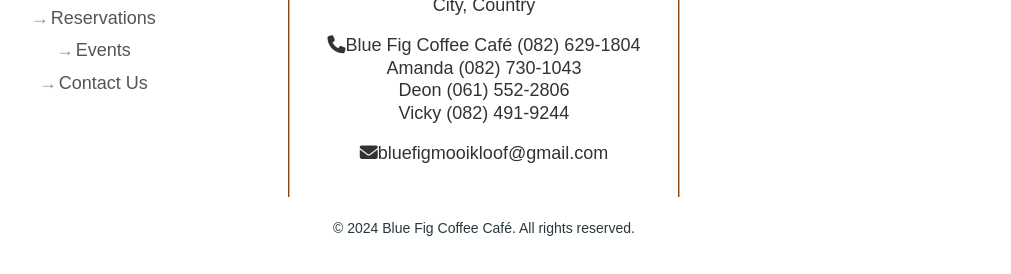
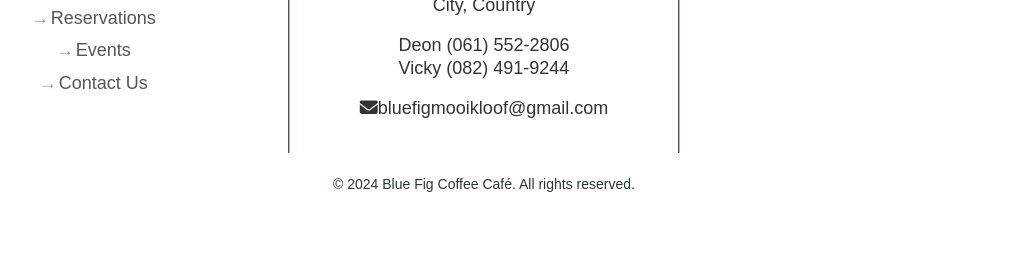
Before and after one commit to KOT22-hub/BLUE-FIG-COFFEE-CAFE, a website: page contact.html in a window 1280 px wide. Shown: the part 2153-2427 px from the top of the page, without its empty margins (156-1167 px from the left). After the commit the page ends 2392 px from the top, so only its background shows below. Drawn offline with nearby package versions, Linux system fonts and the light colour scheme.

Commit message:
number change

```diff
--- a/contact.html
+++ b/contact.html
@@ -696,8 +696,7 @@
           </p>
 
           <p style="color: #333; font-size: 18px">
-            <i class="fa-solid fa-phone"></i>Blue Fig Coffee Café (082) 629-1804
-            Amanda (082) 730-1043<br />
+
             Deon (061) 552-2806<br />
             Vicky (082) 491-9244<br />
           </p>
```
